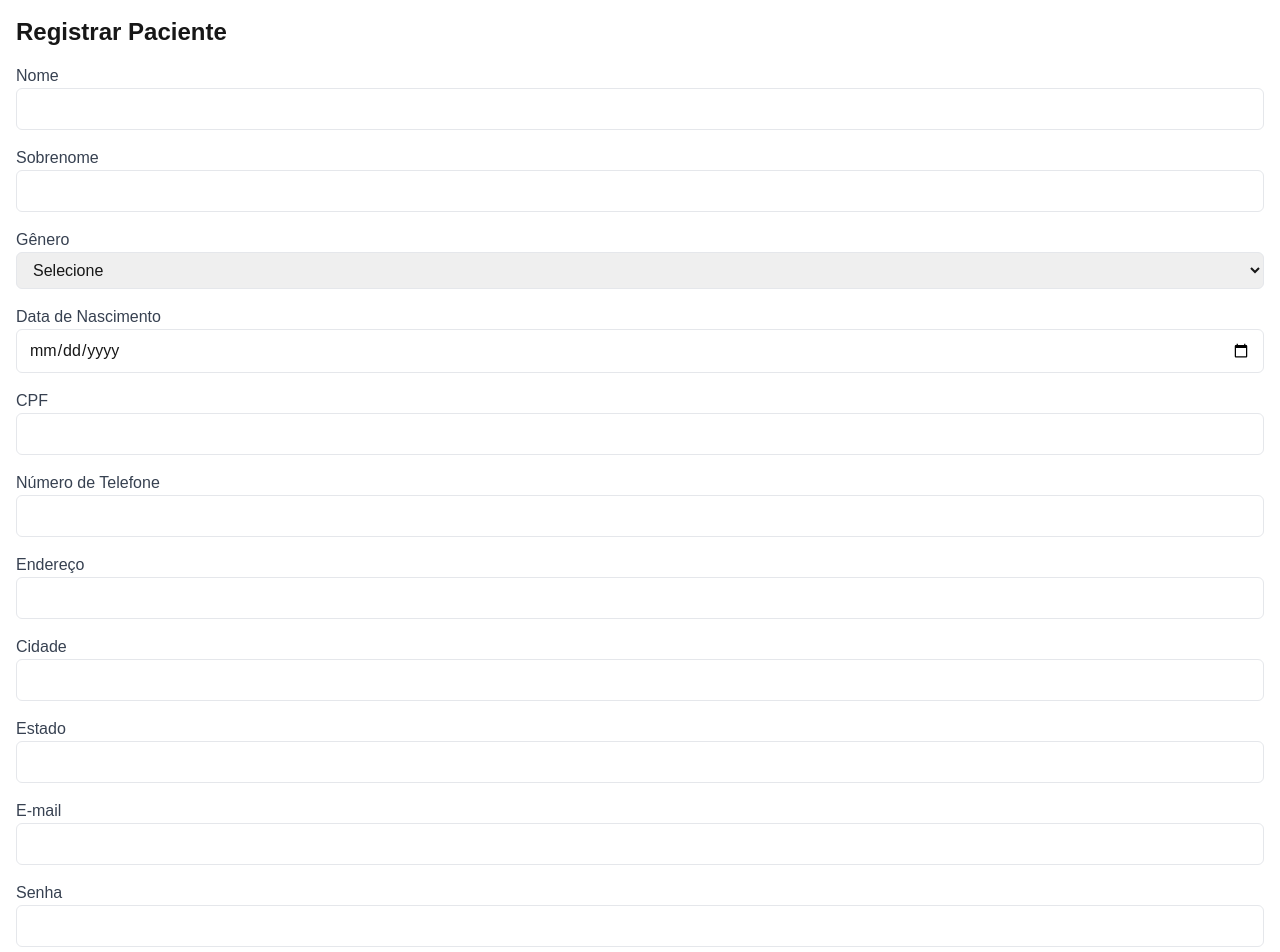
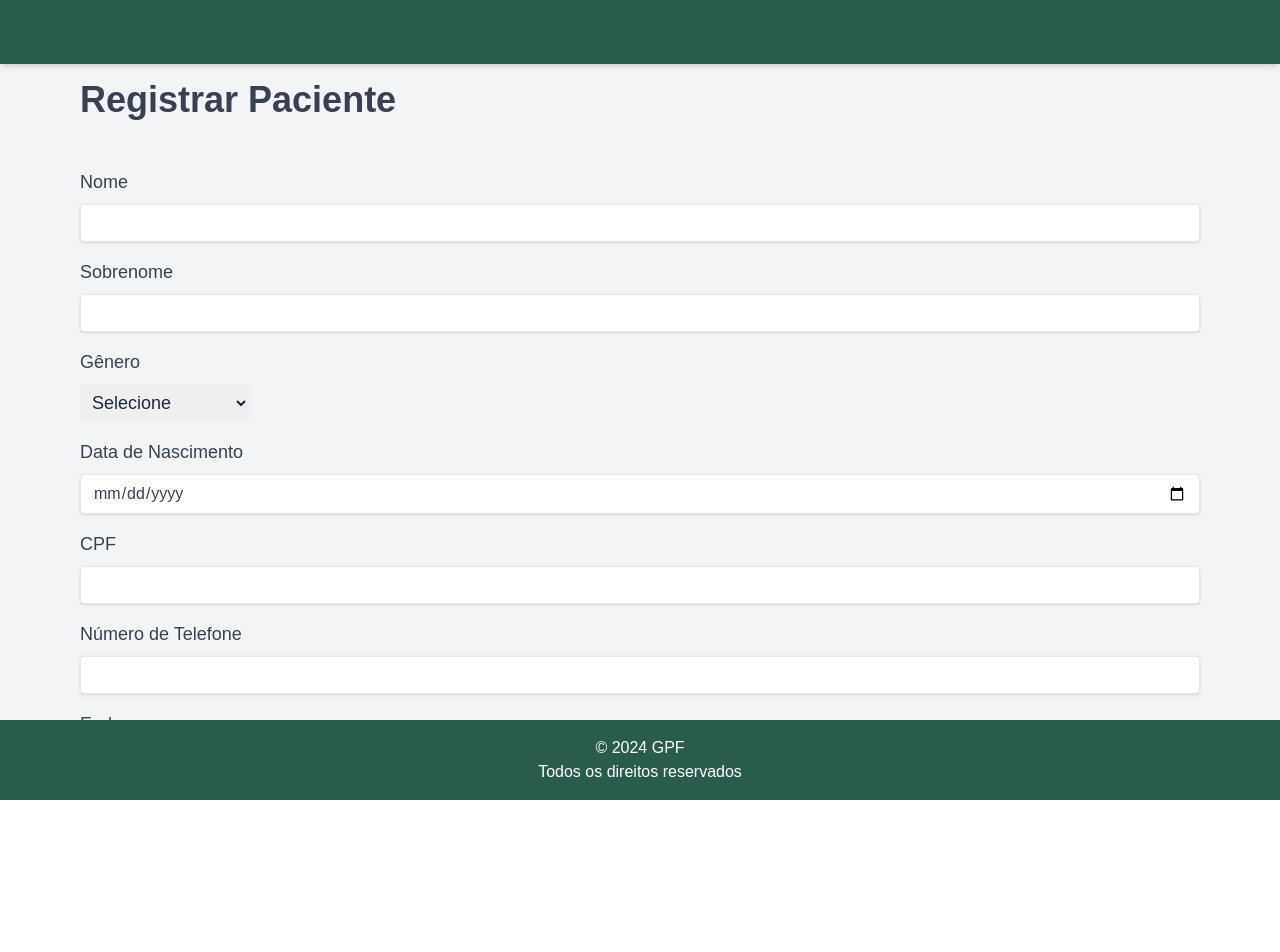
Before and after one commit to asvsz/gpf, a Next.js app: page /CadastrarPaciente in a window 1280 px wide. Shown: the top 952 px of the page. After the commit the page ends 800 px from the top, so only its background shows below. Built offline with nearby package versions, Linux system fonts and the light colour scheme.

Commit message:
style: changes to the appearance of the form

```diff
--- a/app/CadastrarMedico/page.tsx
+++ b/app/CadastrarMedico/page.tsx
@@ -4,9 +4,9 @@ import api from '../services/api';
 import { useAuth } from '../context/AuthContext';
 import ButtonOne from '../components/ButtonOne';
 import { useRouter } from 'next/navigation';
-import Header from "@/app/components/Header";
 import Footer from "@/app/components/Footer";
 import Input from "@/app/components/InputText";
+import HeaderBar from '@/app/components/Header';
 
 export default function CadastrarMedico() {
   const { user } = useAuth();
@@ -56,8 +56,8 @@ export default function CadastrarMedico() {
   };
 
   return (
-    <div className="min-h-screen p-8 pb-20 sm:p-20 flex flex-col bg-gray-100 mx-auto">
-      <Header />
+    <div className="h-screen p-8 pb-20 sm:p-20 bg-gray-100 mx-auto overflow-y-auto">
+      <HeaderBar/>
       <h1 className="font-bold text-4xl text-gray-700 pb-6 mb-6">Registrar Fisioterapeuta</h1>
       <form onSubmit={handleSubmit} className="space-y-4 pb-8">
         <div>
@@ -136,5 +136,7 @@ export default function CadastrarMedico() {
       </form>
       <Footer />
     </div>
+
+
   );
 }
--- a/app/CadastrarPaciente/page.tsx
+++ b/app/CadastrarPaciente/page.tsx
@@ -4,6 +4,9 @@ import api from '../services/api';
 import { useAuth } from '../context/AuthContext';
 import ButtonOne from '../components/ButtonOne';
 import { useRouter } from 'next/navigation';
+import HeaderBar from '../components/Header';
+import FooterBar from '../components/Footer';
+import Input from "@/app/components/InputText";
 
 export default function CadastrarPaciente() {
   const { user } = useAuth();
@@ -66,35 +69,34 @@ export default function CadastrarPaciente() {
   };
 
   return (
-    <div className="container mx-auto p-4">
-      <h1 className="text-2xl font-bold mb-4">Registrar Paciente</h1>
-      <form onSubmit={handleSubmit} className="space-y-4">
+    <div className="h-screen p-8 pb-20 sm:p-20 bg-gray-100 mx-auto overflow-y-auto">
+      <HeaderBar/>
+      <h1 className="font-bold text-4xl text-gray-700 pb-6 mb-6">Registrar Paciente</h1>
+      <form onSubmit={handleSubmit} className="space-y-4 pb-8">
         <div>
-          <label className="block text-gray-700">Nome</label>
-          <input
+          <Input
+            label="Nome"
             type="text"
             value={name}
             onChange={(e) => setName(e.target.value)}
-            className="w-full px-3 py-2 border rounded-md"
             required
           />
         </div>
         <div>
-          <label className="block text-gray-700">Sobrenome</label>
-          <input
+          <Input
+            label="Sobrenome"
             type="text"
             value={surname}
             onChange={(e) => setSurname(e.target.value)}
-            className="w-full px-3 py-2 border rounded-md"
             required
           />
         </div>
         <div>
-          <label className="block text-gray-700">Gênero</label>
+          <label className="text-lg block text-gray-700 font-medium mb-2">Gênero</label>
           <select
+            className="text-lg block text-gray-800 font-medium mb-2 p-2"
             value={gender}
             onChange={(e) => setGender(e.target.value)}
-            className="w-full px-3 py-2 border rounded-md"
             required
           >
             <option value="" disabled>
@@ -107,89 +109,82 @@ export default function CadastrarPaciente() {
           </select>
         </div>
         <div>
-          <label className="block text-gray-700">Data de Nascimento</label>
-          <input
+          <Input
+            label="Data de Nascimento"
             type="date"
             value={birthDate}
             onChange={(e) => setBirthDate(e.target.value)}
-            className="w-full px-3 py-2 border rounded-md"
             required
           />
         </div>
         <div>
-          <label className="block text-gray-700">CPF</label>
-          <input
+          <Input
+            label="CPF"
             type="text"
             value={cpf}
             onChange={(e) => setCpf(e.target.value)}
-            className="w-full px-3 py-2 border rounded-md"
             required
           />
         </div>
         <div>
-          <label className="block text-gray-700">Número de Telefone</label>
-          <input
+          <Input
+            label="Número de Telefone"
             type="text"
             value={phoneNumber}
             onChange={(e) => setPhoneNumber(e.target.value)}
-            className="w-full px-3 py-2 border rounded-md"
             required
           />
         </div>
         <div>
-          <label className="block text-gray-700">Endereço</label>
-          <input
+          <Input
+            label="Endereço"
             type="text"
             value={address}
             onChange={(e) => setAddress(e.target.value)}
-            className="w-full px-3 py-2 border rounded-md"
             required
           />
         </div>
         <div>
-          <label className="block text-gray-700">Cidade</label>
-          <input
+          <Input
+            label="Cidade"
             type="text"
             value={city}
             onChange={(e) => setCity(e.target.value)}
-            className="w-full px-3 py-2 border rounded-md"
             required
           />
         </div>
         <div>
-          <label className="block text-gray-700">Estado</label>
-          <input
+          <Input
+            label="Estado"
             type="text"
             value={state}
             onChange={(e) => setState(e.target.value)}
-            className="w-full px-3 py-2 border rounded-md"
             required
           />
         </div>
 
         <div>
-          <label className="block text-gray-700">E-mail</label>
-          <input
+          <Input
+            label="E-mail"
             type="email"
             value={email}
             onChange={(e) => setEmail(e.target.value)}
-            className="w-full px-3 py-2 border rounded-md"
             required
           />
         </div>
         <div>
-          <label className="block text-gray-700">Senha</label>
-          <input
+          <Input
+            label="Senha"
             type="password"
             value={password}
             onChange={(e) => setPassword(e.target.value)}
-            className="w-full px-3 py-2 border rounded-md"
             required
           />
         </div>
         <ButtonOne texto='Registrar' type='submit' />
         {message && <p className="mt-4 text-center">{message}</p>}
       </form>
+      <FooterBar/>
     </div>
   );
 }
```
